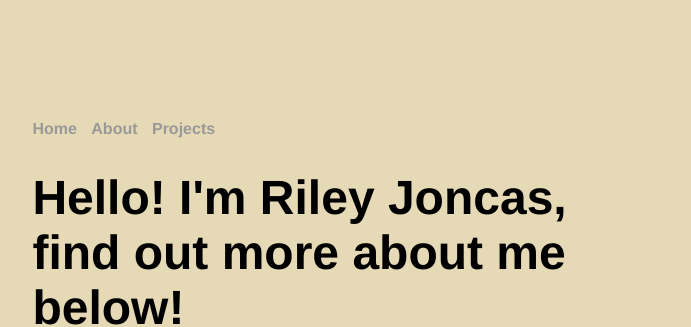
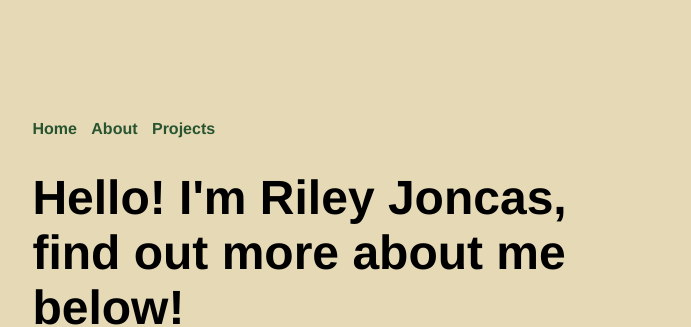
Before and after one commit to Symplexity/Symplexity.github.io, a Jekyll site: the page built from index.html, in a window 1280 px wide. Shown: the top 327 px of the page, without its empty margins (294-985 px from the left). Built offline with Jekyll 4.4.1, drawn with Linux system fonts in a browser that asks for light colours.

Commit message:
Update main.css

```diff
--- a/css/main.css
+++ b/css/main.css
@@ -28,12 +28,16 @@ nav ul li {
     margin-right: 10px;
     height: auto;
     border-radius: 3px;
-    color: var(--darkGreen);
+
 }
 
 /* Unordered list item styling when cursor is hovering, nav bar only */
 nav ul li:hover {
     background-color: var(--darkTan);
+}
+
+nav a {
+    color: var(--darkGreen);
 }
 
 /* Footer ul list item styling */
```
